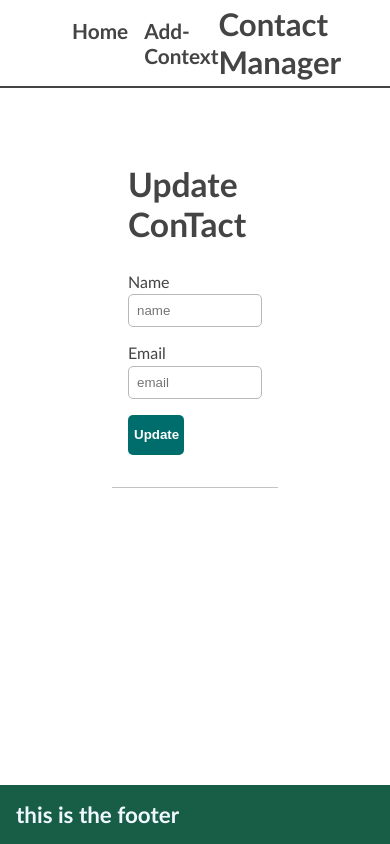
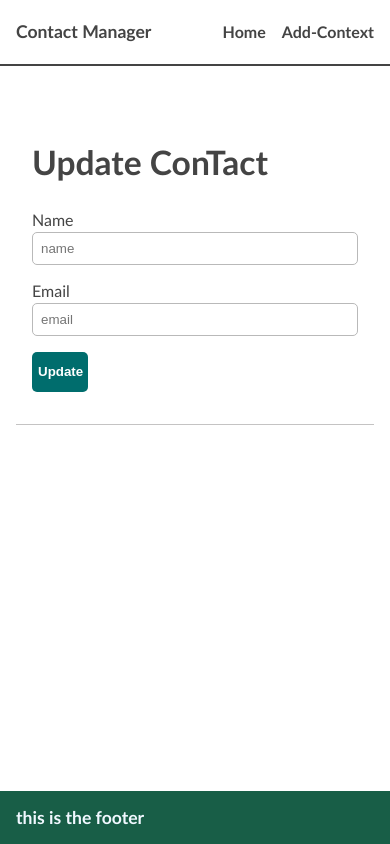
Before and after one commit to AbolfazlKhosravi/Contact-List, a React (Create React App) app: page /user/edit/1 in a window 390 px wide. Built offline with nearby package versions, Linux system fonts and the light colour scheme; no server answers.

Commit message:
responsive app

```diff
--- a/src/App.css
+++ b/src/App.css
@@ -21,3 +21,8 @@ footer{
 .ContactDetail{
   padding: 1rem;
 }
+@media screen and (max-Width:480px) {
+ footer{
+  font-size: 1.1rem;
+ }
+}
--- a/src/components/ContextList/ContectList.css
+++ b/src/components/ContextList/ContectList.css
@@ -1,6 +1,9 @@
 
 .List{
     /* padding: 0rem 1rem; */
+    display: flex;
+    flex-direction: column;
+    align-items: center;
     color: #444;
     margin: 0rem 7rem;
 }
@@ -54,5 +57,37 @@
 }
 .search{
     padding: 1rem;
-    width: 100%;
+    width: 80%;
 }
+@media screen and (max-Width:1024px) {
+    .List{
+        margin: 0rem 3rem;
+    }
+}
+@media screen and (max-Width:780px) {
+    .search{
+        padding: 1rem;
+        width: 80%;
+    }
+   .List{
+     margin: 0rem 1rem;
+    }
+
+}
+@media screen and (max-Width:400px) {
+
+    .Specifications Span{
+      font-size: .9rem;
+    }
+    .edit{
+        font-size: 1.2rem;
+        margin-right: 1.5rem;
+    }
+    .trash{
+        font-size: 1.2rem;
+        margin-right: .1rem;
+    }
+    .Specifications .email{
+        font-size: .8rem;
+      }
+}
--- a/src/components/ContextList/contact/Contact.js
+++ b/src/components/ContextList/contact/Contact.js
@@ -17,7 +17,7 @@ const Contact = ({contect,clickHandler}) => {
          <Link to={`/user/${id}`} state={{contect}} >
            <div className="Specifications">
              <span>{name}</span>
-             <span>{email}</span>
+             <span className="email">{email}</span>
            </div>
          </Link>
          </div>
--- a/src/components/Navigation/navigation.css
+++ b/src/components/Navigation/navigation.css
@@ -1,13 +1,15 @@
 header{
-    display: flex;
-    justify-content: space-between;
-    align-items: center;
-    font-size: 1.3rem;
     padding: .2rem 1rem;
     color: #444;
     border-bottom: 2px solid #444;
     font-weight: bold;
-    height: 5rem;
+}
+nav{
+    font-size: 1.3rem;
+    display: flex;
+    justify-content: space-between;
+    align-items: center;
+    width: 100%;
 }
 .active{
     color: rgb(0, 131, 87);
@@ -15,13 +17,38 @@ header{
 
 nav ul {
     display: flex;
+    justify-content: space-between;
 }
 nav ul li {
-    display: flex;
     list-style: none;
-    margin-left: 1rem;
+    margin-left: 3rem;
 }
 a{
     color: #444;
     text-decoration: none;
 }
+@media screen and (max-Width:780px) {
+    header{
+        padding: .1rem 1rem;
+    }
+    nav ul li {
+        font-size: 1rem;
+        margin-left: 1rem;
+    }
+    h2{
+        font-size: 1.4rem;
+    }
+}
+@media screen and (max-Width:480px) {
+    h2{
+        font-size: 1.1rem;
+    }
+}
+@media screen and (max-Width:355px) {
+    nav ul li {
+        font-size: .8rem;
+    }
+    h2{
+        font-size: 1rem;
+    }
+}
--- a/src/components/Navigation/navigation.js
+++ b/src/components/Navigation/navigation.js
@@ -8,6 +8,7 @@ const Navigation = () => {
     return (
         <>
             <nav>
+             <h2>Contact Manager</h2>
               <ul>
                 {items.map(item=>(
                   <li key={item.to}>
@@ -16,7 +17,7 @@ const Navigation = () => {
                 ))}
             </ul>
           </nav>
-          <h2>Contact Manager</h2>
+
         </>
      );
 }
--- a/src/page/AddContext/AddContect.js
+++ b/src/page/AddContext/AddContect.js
@@ -20,7 +20,7 @@ const AddContect = () => {
       }).catch((error)=>console.log(error));
     }
     return (
-        <section>
+        <section className="AddContact">
         <h1>Add ConTact</h1>
         <form onSubmit={submitHandlr}>
             <label htmlFor="name-value">Name</label>
--- a/src/page/AddContext/addContect.css
+++ b/src/page/AddContext/addContect.css
@@ -1,5 +1,5 @@
 
-section{
+.AddContact{
     padding: 1rem 1rem;
     color: #444;
     font-size: 1.4rem;
@@ -37,3 +37,14 @@ button{
     margin-bottom: 1rem;
     cursor: pointer;
 }
+@media screen and (max-Width:1024px) {
+    .AddContact{
+      margin: 2rem 4rem 0rem;
+    }
+}
+@media screen and (max-Width:780px) {
+   .AddContact{
+        margin: 2rem 1rem 0rem;
+    }
+
+}
--- a/src/page/update/update.css
+++ b/src/page/update/update.css
@@ -1,5 +1,5 @@
 
-section{
+.update{
     padding: 1rem 1rem;
     color: #444;
     font-size: 1.4rem;
@@ -37,3 +37,14 @@ button{
     margin-bottom: 1rem;
     cursor: pointer;
 }
+@media screen and (max-Width:1024px) {
+    .update{
+      margin: 2rem 4rem 0rem;
+    }
+}
+@media screen and (max-Width:780px) {
+   .update{
+        margin: 2rem 1rem 0rem;
+    }
+
+}
--- a/src/page/update/update.js
+++ b/src/page/update/update.js
@@ -28,7 +28,7 @@ const Edit = () => {
       }).catch((error)=>console.log(error));
     }
     return (
-        <section>
+        <section className="update">
         <h1>Update ConTact</h1>
         <form onSubmit={submitHandlr}>
             <label htmlFor="name-value">Name</label>
```
Also changed, not shown: 2 other files (tests, documents, lock files or other folders).
